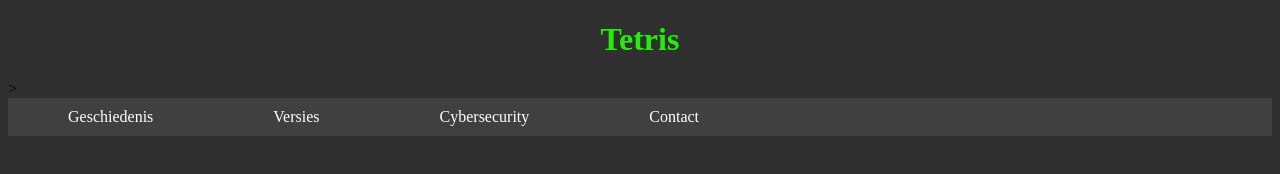
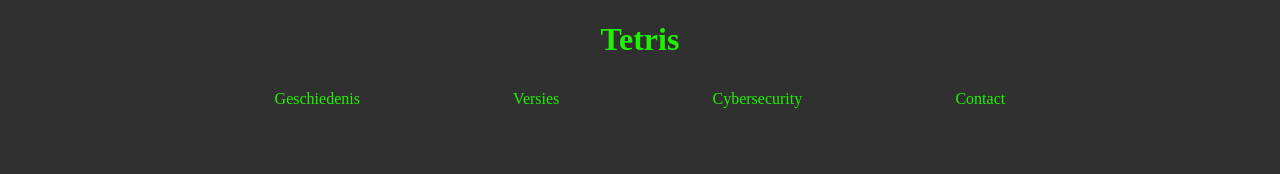
Before and after one commit to TonyZhu12/2324-website-v4in2-tony-joep, a plain HTML site: page contact.html in a window 1280 px wide. Drawn offline with Linux system fonts and the light colour scheme.

Commit message:
Navbar klaar

```diff
--- a/contact.html
+++ b/contact.html
@@ -10,7 +10,7 @@
 <body>
 
     <header class="header">
-        <a href="index.html"><h1>Tetris</h1></a>>
+        <a href="index.html"><h1>Tetris</h1></a>
     </header>
 
     <nav class="navbar">
--- a/style.css
+++ b/style.css
@@ -1,7 +1,8 @@
 html {
-   width: 100%;
+   width: 900px;
    height: 100%;
    background-color: #303030;
+   margin: auto;
 }
 
 
@@ -15,13 +16,15 @@ color: #1ff200;
 .header a{
    text-align: center;
    text-decoration: none;
+   height: 40px;
 }
 h1{
    text-align: center;
 }
+
 .navbar ul{
    list-style-type: none;
-   background-color: hsl(0, 0%, 25%);
+   background-color: hsl#303030;;
    padding: 0px;
    margin: 0px;
    overflow: hidden;
@@ -29,12 +32,13 @@ h1{
 .navbar a{
    color: white;
    text-decoration: none;
-   padding: 10px 60px 10px 60px;
+   padding: 10px 76.6px 10px 76.6px;
    display: block;
    text-align: center;
+   color: #1ff200;
 }
 .navbar a:hover{
-   background-color: hsl(0, 0%, 10%);
+   background-color: hsl(0, 0%, 25%);
 }
 .navbar li{
    float: left;
```
Also changed, not shown: cybersecurity.html (+1 -1 lines), geschiedenis.html (+1 -1 lines), versies.html (+1 -1 lines).
